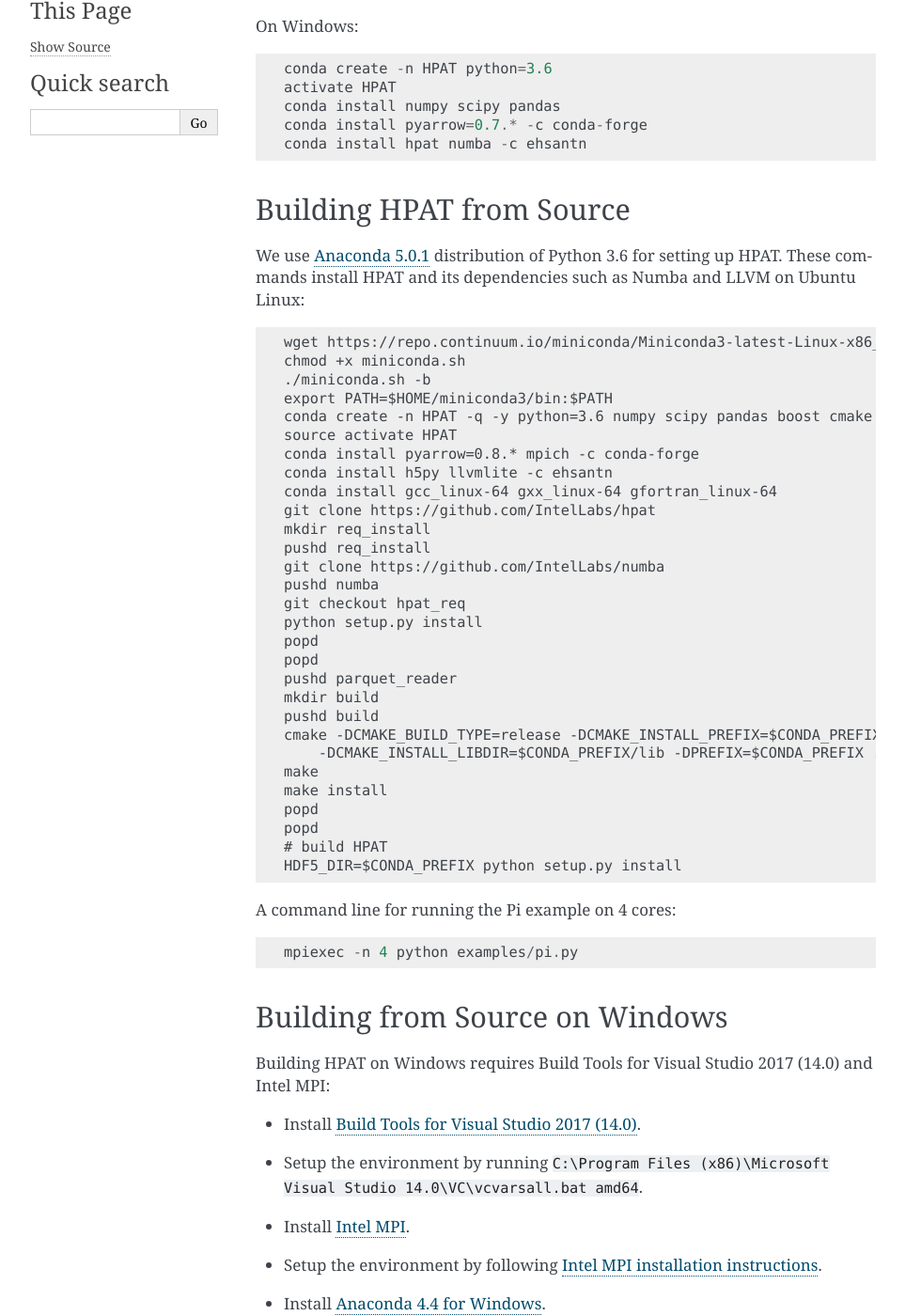
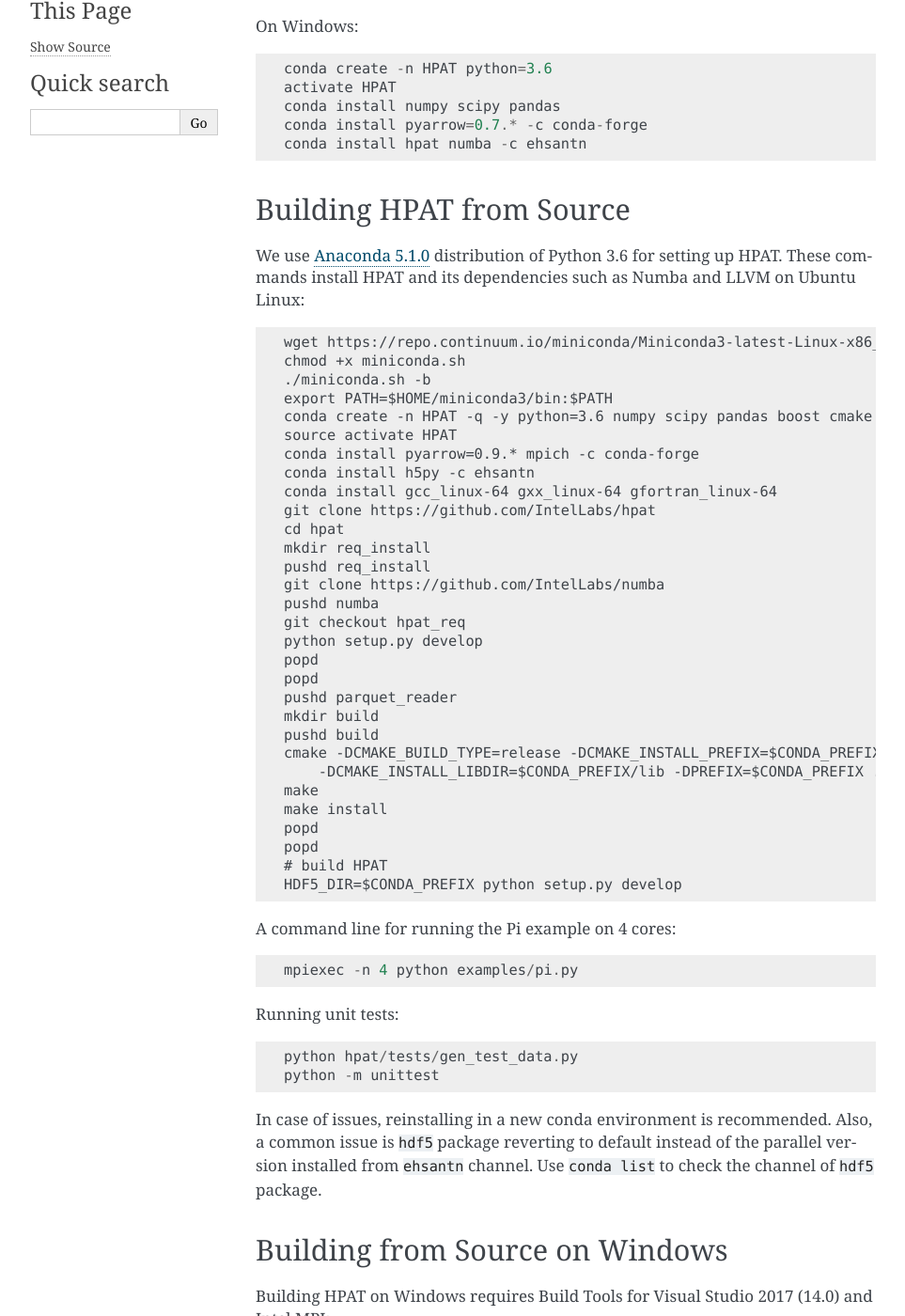
Before and after one commit to IntelPython/sdc, a Sphinx documentation site: the page built from docs/source/install.rst, in a window 1280 px wide and 1400 px high, scrolled down 258 px. Shown: the whole window at 94% size, without its empty margins (148-1111 px from the left). Built offline with Sphinx 7.4.7, drawn with Linux system fonts in a browser that asks for light colours.

Commit message:
update install, anaconda 5.10, pyarrow 0.9

```diff
--- a/docs/source/install.rst
+++ b/docs/source/install.rst
@@ -23,7 +23,7 @@
 Building HPAT from Source
 -------------------------
 
-We use `Anaconda 5.0.1 <https://repo.continuum.io/archive/Anaconda3-5.0.1-Linux-x86_64.sh>`_ distribution of
+We use `Anaconda 5.1.0 <https://repo.continuum.io/archive/Anaconda3-5.1.0-Linux-x86_64.sh>`_ distribution of
 Python 3.6 for setting up HPAT. These commands install HPAT and its dependencies
 such as Numba and LLVM on Ubuntu Linux::
 
@@ -31,18 +31,19 @@
     chmod +x miniconda.sh
     ./miniconda.sh -b
     export PATH=$HOME/miniconda3/bin:$PATH
-    conda create -n HPAT -q -y python=3.6 numpy scipy pandas boost cmake
+    conda create -n HPAT -q -y python=3.6 numpy scipy pandas boost cmake llvmlite
     source activate HPAT
-    conda install pyarrow=0.8.* mpich -c conda-forge
-    conda install h5py llvmlite -c ehsantn
+    conda install pyarrow=0.9.* mpich -c conda-forge
+    conda install h5py -c ehsantn
     conda install gcc_linux-64 gxx_linux-64 gfortran_linux-64
     git clone https://github.com/IntelLabs/hpat
+    cd hpat
     mkdir req_install
     pushd req_install
     git clone https://github.com/IntelLabs/numba
     pushd numba
     git checkout hpat_req
-    python setup.py install
+    python setup.py develop
     popd
     popd
     pushd parquet_reader
@@ -55,12 +56,22 @@
     popd
     popd
     # build HPAT
-    HDF5_DIR=$CONDA_PREFIX python setup.py install
+    HDF5_DIR=$CONDA_PREFIX python setup.py develop
 
 
 A command line for running the Pi example on 4 cores::
 
     mpiexec -n 4 python examples/pi.py
+
+Running unit tests::
+
+    python hpat/tests/gen_test_data.py
+    python -m unittest
+
+In case of issues, reinstalling in a new conda environment is recommended.
+Also, a common issue is ``hdf5`` package reverting to default instead of the
+parallel version installed from ``ehsantn`` channel. Use ``conda list``
+to check the channel of ``hdf5`` package.
 
 Building from Source on Windows
 -------------------------------
```
Also changed, not shown: 10 other files.
